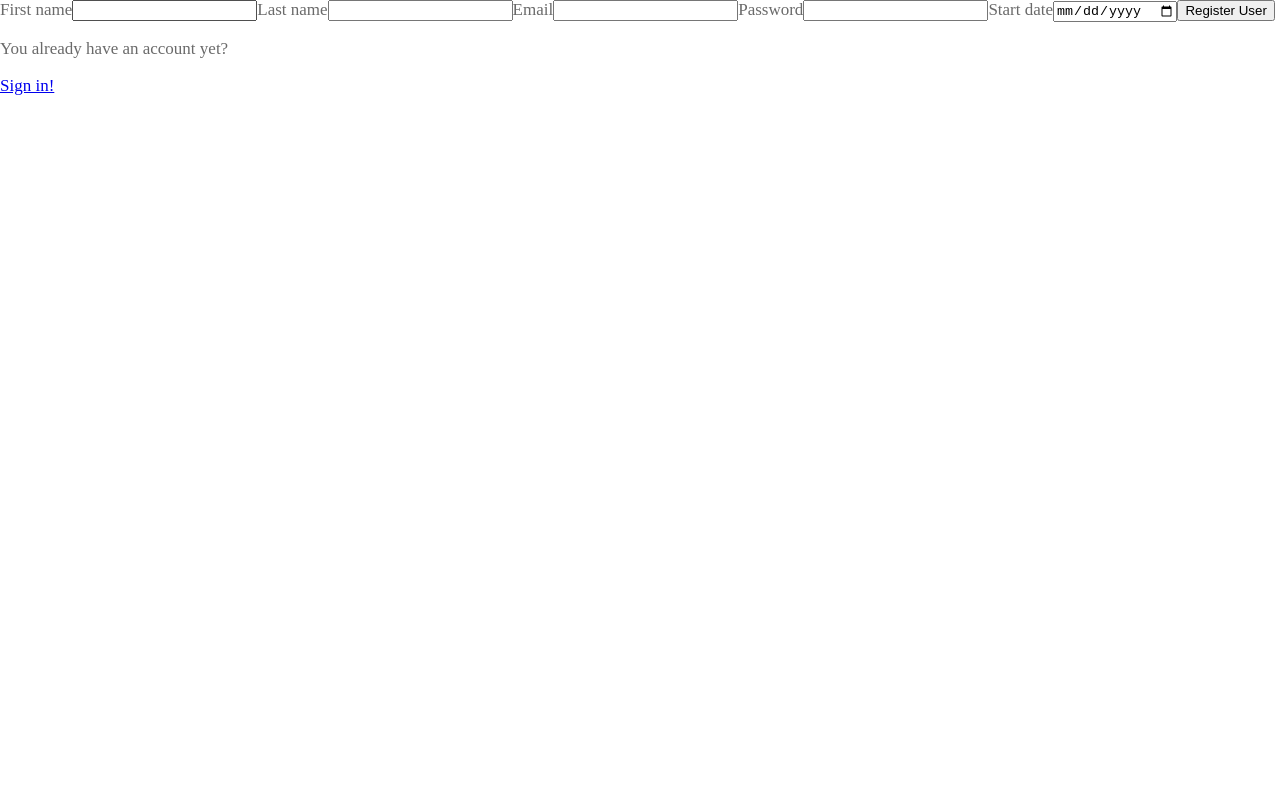
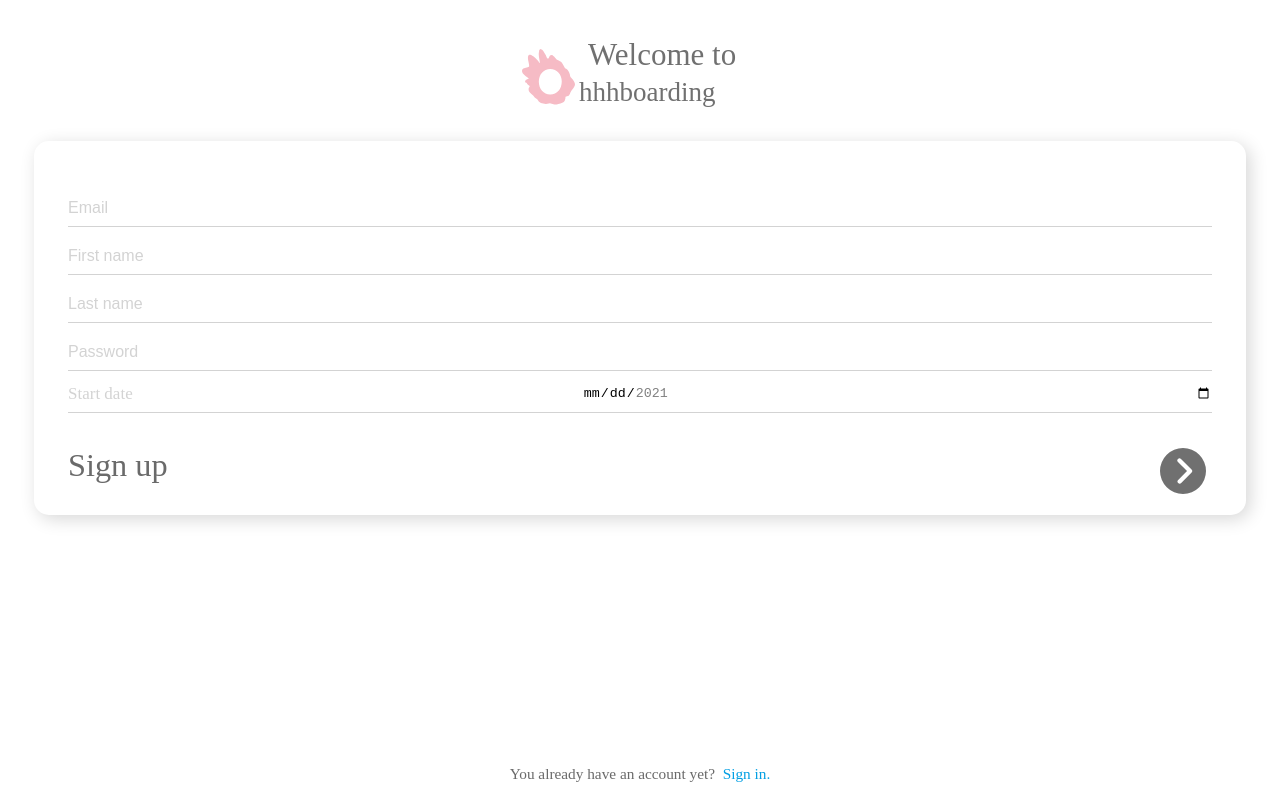
Before and after one commit to annikavennemann/capstone-project, a React (Create React App) app in the folder frontend/: page /create-account in a window 1280 px wide. Built offline with nearby package versions, Linux system fonts and the light colour scheme.

Commit message:
register-form styled

```diff
--- a/frontend/src/components/Login/Login.js
+++ b/frontend/src/components/Login/Login.js
@@ -127,10 +127,12 @@ const FooterStyled = styled.footer`
   p {
     margin: 0;
     padding-right: 0.5em;
+    font-size: 0.9em;
   }
 
   a {
     text-decoration: none;
     color: #029FE3;
+    font-size: 0.9em;
   }
 `
--- a/frontend/src/components/Registration/Form.js
+++ b/frontend/src/components/Registration/Form.js
@@ -1,4 +1,7 @@
 import { useState } from 'react'
+import styled from 'styled-components/macro'
+import signUpHeader from '../../images/signUpHeader.svg'
+import signUpButton from '../../images/signUpButton.svg'
 
 export default function Form({ onSubmit }) {
     const [userData, setUserData] = useState({
@@ -11,57 +14,69 @@ export default function Form({ onSubmit }) {
 
     return (
         <>
-            <form onSubmit={registerUser}>
-                <label htmlFor="firstname">First name</label>
+            <header>
+                <HeaderImg src={signUpHeader} alt="Welcome to Ohhhboarding!" />
+            </header>
+            <FormStyled onSubmit={registerUser}>
+
+            <label htmlFor="email" />
                 <input
-                    id="firstname"
+                    type="email"
+                    name="email"
+                    placeholder="Email"
+                    onChange={onChange}
+                    value={userData.email}
+                />
+
+                <label htmlFor="firstname" />
+                <input
                     type="text"
                     name="firstname"
+                    placeholder="First name"
                     onChange={onChange}
                     value={userData.firstname}
                 />
 
-                <label htmlFor="lastname">Last name</label>
+                <label htmlFor="lastname" />
                 <input
-                    id="lastname"
                     type="text"
                     name="lastname"
+                    placeholder="Last name"
                     onChange={onChange}
                     value={userData.lastname}
                 />
 
-                <label htmlFor="email">Email</label>
+                <label htmlFor="password" />
                 <input
-                    id="email"
-                    type="email"
-                    name="email"
-                    onChange={onChange}
-                    value={userData.email}
-                />
-
-                <label htmlFor="password">Password</label>
-                <input
-                    id="password"
                     type="password"
                     name="password"
+                    placeholder="Password"
                     onChange={onChange}
                     value={userData.password}
                 />
 
-                <label htmlFor="startdate">Start date</label>
+                <StartdateStyled htmlFor="startdate" >
+                    Start date
                     <input
-                    id="startdate"
                         type="date"
                         name="startdate"
+                        min="2021-01-01" max="2021-12-31"
                         onChange={onChange}
                         value={userData.startdate}
                     />
+                </StartdateStyled>
 
-                <button onClick={registerUser}>Register User</button>
+                <SignUpWrapper>
+                    <p>Sign up</p>
+                    <button onClick={registerUser}><img src={signUpButton} alt=""/></button>
+                </SignUpWrapper>
 
-            </form>
+            </FormStyled>
+
+            <FooterStyled>
                 <p>You already have an account yet?</p>
-          <a href="/">Sign in!</a>
+                <a href="/">Sign in.</a>
+            </FooterStyled>
         </>
     )
 
@@ -94,3 +109,83 @@ export default function Form({ onSubmit }) {
 
 
 }
+
+const HeaderImg = styled.img`
+  display: block;
+  margin-top: 2em;
+  margin-left: auto;
+  margin-right: auto;
+`
+
+const FormStyled = styled.form`
+  margin: 2em;
+  padding: 3em 2em 1em;
+  box-shadow: 4px 4px 18px #00000029;
+  border-radius: 15px;
+
+  input {
+    width: 100%;
+    margin-bottom: 1em;
+    padding: 0.7em 0;
+    border: 0;
+    border-bottom: 1px solid #D3D3D3;
+  }
+
+  input::placeholder {
+    font-size: 1.2em;
+    color: #D3D3D3;
+  }
+`
+
+const StartdateStyled = styled.label`
+    display: flex;
+    justify-content: space-between;
+    align-items: center;
+    padding: 0 0 0.5em 0;
+    border-bottom: 1px solid #D3D3D3;
+    font-size: 1em;
+    color: #D3D3D3;
+
+    input[type="date"] {
+        margin: 0;
+        padding: 0;
+        width: 55%;
+        border: 0;
+    }
+`
+
+const SignUpWrapper = styled.div`
+  display: flex;
+  justify-content: space-between;
+  margin: 2em 0 0 0;
+
+  p {
+    font-size: 1.9em;
+    margin: 0;
+  }
+
+  button {
+    background-color: transparent;
+    border: none;
+  }
+`
+
+const FooterStyled = styled.footer`
+    position: fixed;
+    display: flex;
+    justify-content: center;
+    bottom: 1em;
+    width: 100%;
+
+  p {
+    margin: 0;
+    padding-right: 0.5em;
+    font-size: 0.9em;
+  }
+
+  a {
+    text-decoration: none;
+    color: #029FE3;
+    font-size: 0.9em;
+  }
+`
```
Also changed, not shown: frontend/src/images/signUpButton.svg (added), frontend/src/images/signUpHeader.svg (added). Lines whose indentation alone changed are shown as unchanged.
